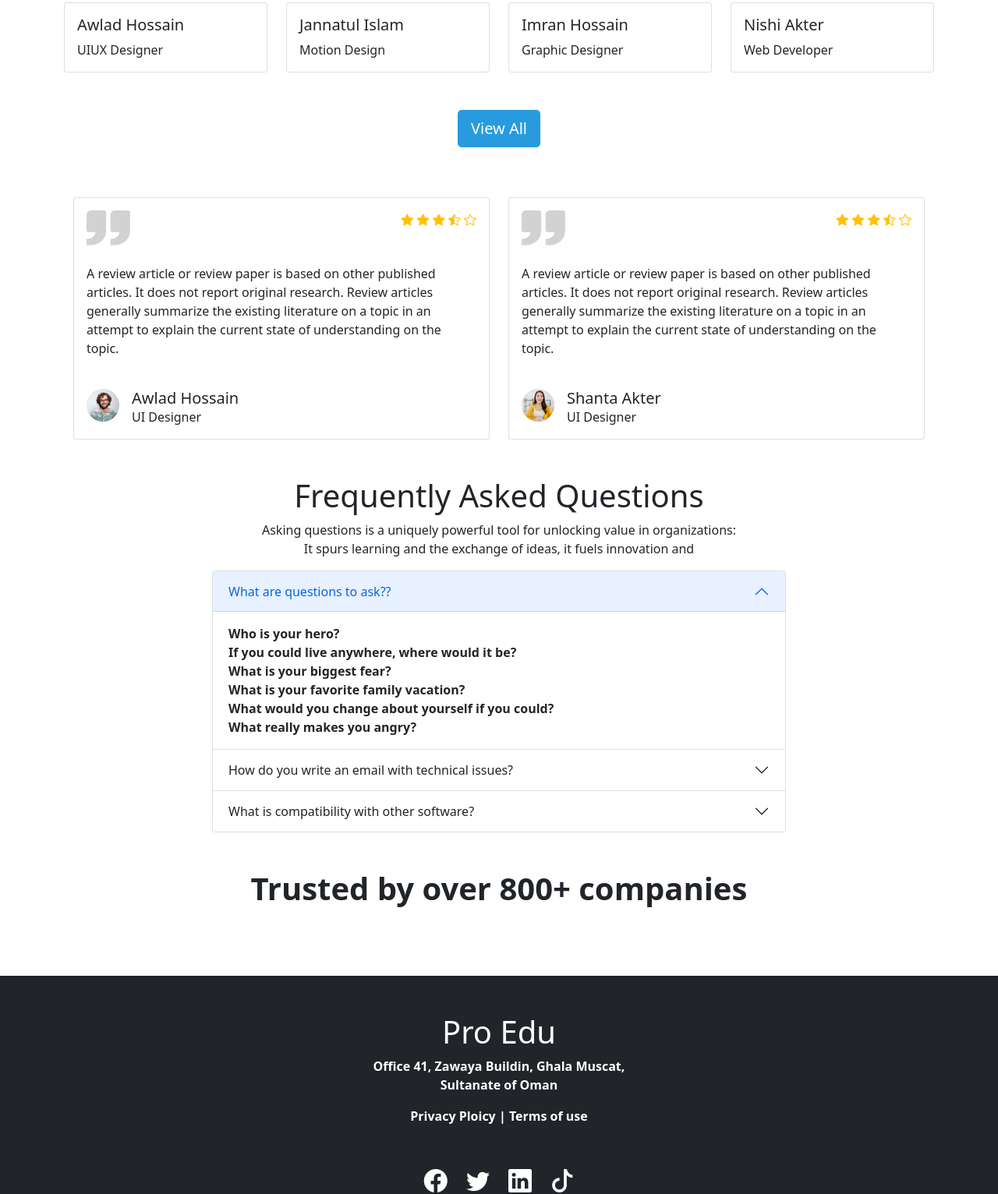
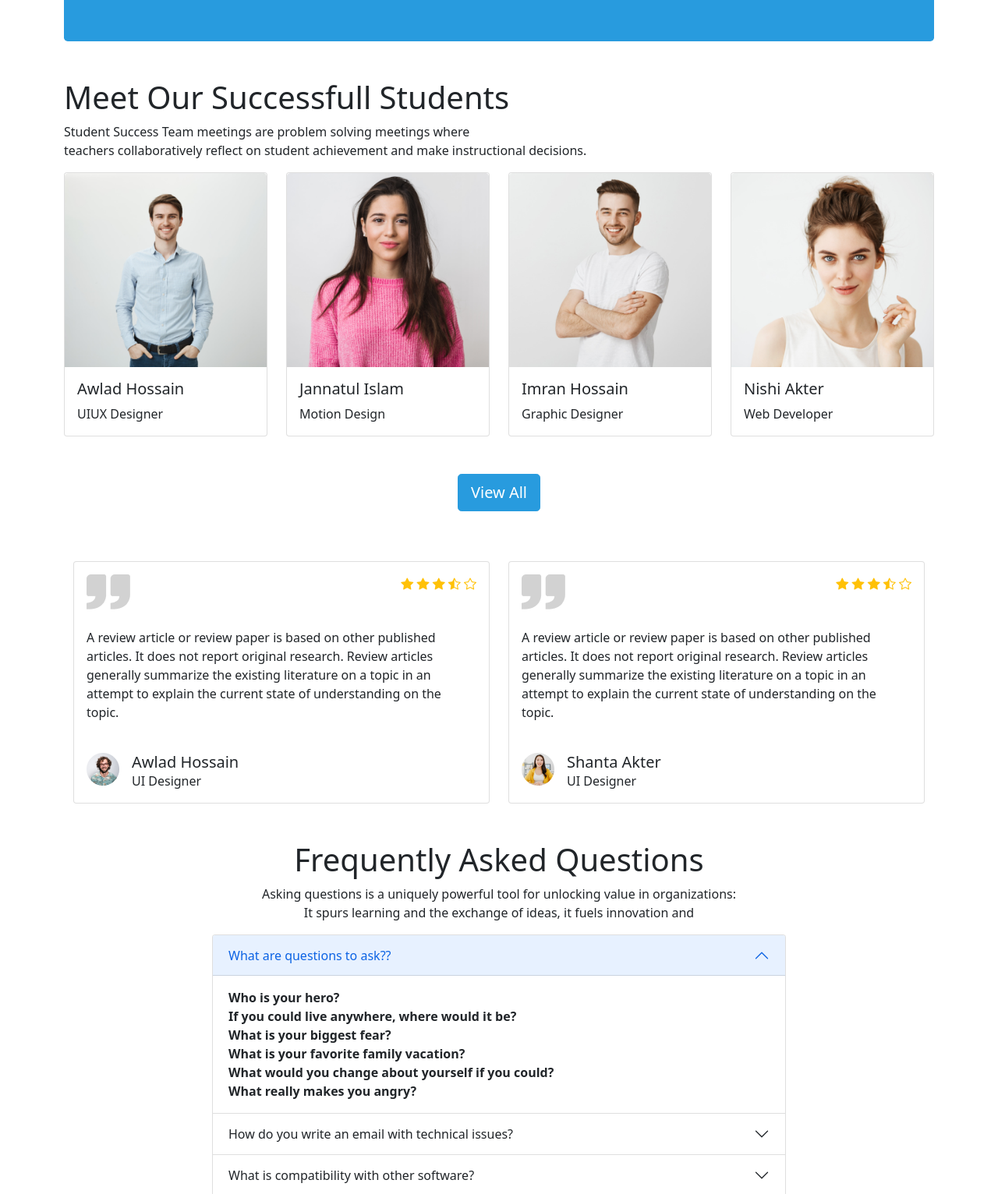
Before and after one commit to Sumsher/E-tech, a plain HTML site: page index.html in a window 1280 px wide. Shown: the part 2512-4044 px from the top of the page at 78% size. Drawn offline with nearby package versions, Linux system fonts and the light colour scheme; the site is published under a folder, as on GitHub Pages, so addresses that start at the root find nothing.

Commit message:
Fixed image

```diff
--- a/index.html
+++ b/index.html
@@ -204,7 +204,7 @@
 
             <div class="row">
                 <div class="col-md-6">
-                    <img class="img-fluid" src="/images/working.png" alt="">
+                    <img class="img-fluid" src="images/working.png" alt="">
                 </div>
 
                 <div class="col-md-6">
@@ -262,7 +262,7 @@
             <div class="row gy-3 gy-md-0">
                 <div class="col-md-3">
                     <div class="card">
-                        <img class="card-img-top" src="/images/student/student-1.png" alt="">
+                        <img class="card-img-top" src="images/student/student-1.png" alt="">
                         <div class="card-body">
                             <h5 class="card-title"> Awlad Hossain</h5>
                             <p class="card-text">UIUX Designer</span>
@@ -272,7 +272,7 @@
 
                 <div class="col-md-3">
                     <div class="card">
-                        <img class="card-img-top" src="/images/student/student-2.png" alt="">
+                        <img class="card-img-top" src="images/student/student-2.png" alt="">
                         <div class="card-body">
                             <h5 class="card-title">Jannatul Islam</h5>
                             <p class="card-text">Motion Design</span>
@@ -282,7 +282,7 @@
 
                 <div class="col-md-3">
                     <div class="card">
-                        <img class="card-img-top" src="/images/student/student-3.png" alt="">
+                        <img class="card-img-top" src="images/student/student-3.png" alt="">
                         <div class="card-body">
                             <h5 class="card-title">Imran Hossain</h5>
                             <p class="card-text">Graphic Designer</span>
@@ -292,7 +292,7 @@
 
                 <div class="col-md-3">
                     <div class="card">
-                        <img class="card-img-top" src="/images/student/student-4.png" alt="">
+                        <img class="card-img-top" src="images/student/student-4.png" alt="">
                         <div class="card-body">
                             <h5 class="card-title">Nishi Akter</h5>
                             <p class="card-text"> Web Developer</span>
@@ -466,12 +466,12 @@
     <div class="row">
         <h1 class="text-center fw-bold">Trusted by over 800+ companies</h1>
         <div class="col-md-12 text-center mb-5 ">
-            <img class="p-3" src="/images/company/company-1.png" alt="">
-            <img class="p-3" src="/images/company/company-2.png" alt="">
-            <img class="p-3" src="/images/company/company-3.png" alt="">
-            <img class="p-3" src="/images/company/company-4.png" alt="">
-            <img class="p-3" src="/images/company/company-5.png" alt="">
-            <img class="p-3" src="/images/company/company-6.png" alt="">
+            <img class="p-3" src="images/company/company-1.png" alt="">
+            <img class="p-3" src="images/company/company-2.png" alt="">
+            <img class="p-3" src="images/company/company-3.png" alt="">
+            <img class="p-3" src="images/company/company-4.png" alt="">
+            <img class="p-3" src="images/company/company-5.png" alt="">
+            <img class="p-3" src="images/company/company-6.png" alt="">
 
         </div>
 
```
